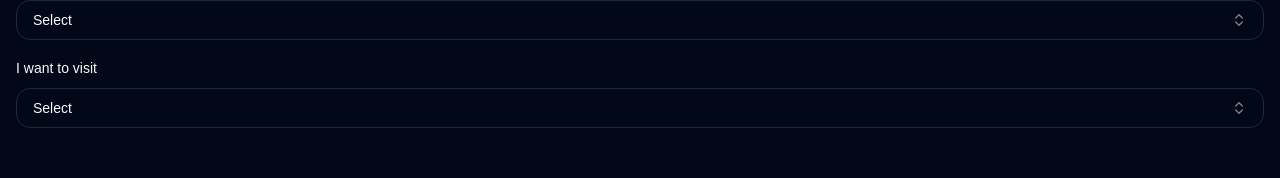
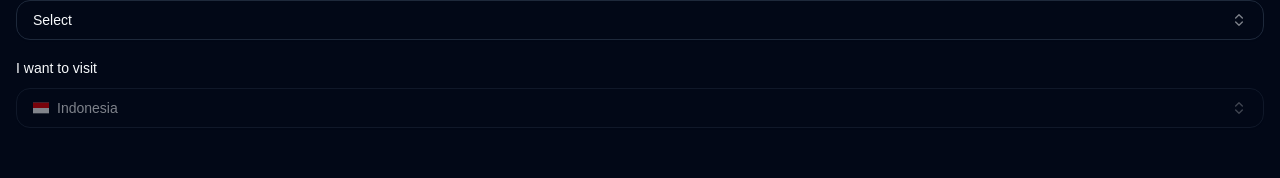
Before and after one commit to michaelpautov/visa-check, a Next.js app: page /en/visa-application in a window 1280 px wide. Shown: the part 188-366 px from the top of the page. Built offline with nearby package versions, Linux system fonts and the light colour scheme.

Commit message:
Set default country to Indonesia and add disabled prop to country select

```diff
--- a/src/app/[locale]/visa-application/_components-steps/visa-trip-plan-step/index.tsx
+++ b/src/app/[locale]/visa-application/_components-steps/visa-trip-plan-step/index.tsx
@@ -3,10 +3,23 @@ import { useVisaStep } from '../../_providers/visa-step-provider';
 import { ControlledCountrySelect } from '@/components/form-controls/controlled-country-select';
 import { useTranslations } from 'next-intl';
 import { VisaStepContainer } from '../../_components/visa-step-container';
+import { useEffect } from 'react';
 
 export function VisaTripPlanStep() {
   const { forms: { passportCountry: form } } = useVisaStep();
   const t = useTranslations('components.passportCountryStep');
+
+  // Set Indonesia as default value for flyToCountry
+  useEffect(() => {
+    // Set Indonesia as the default value if not already set
+    if (!form.getValues().flyToCountry) {
+      form.setValue('flyToCountry', {
+        code: 'ID',
+        name: 'Indonesia',
+        native: 'Indonesia'
+      }, { shouldValidate: true, shouldDirty: true });
+    }
+  }, [form]);
 
   return (
     <VisaStepContainer>
@@ -20,6 +33,7 @@ export function VisaTripPlanStep() {
         label={t('visitCountry')}
         name="flyToCountry"
         control={form.control}
+        disabled={true}
       />
     </VisaStepContainer>
   );
--- a/src/components/form-controls/controlled-country-select.tsx
+++ b/src/components/form-controls/controlled-country-select.tsx
@@ -10,6 +10,7 @@ interface ControlledCountrySelectProps<T extends FieldValues> {
   searchPlaceholder?: string;
   label?: string;
   rules?: Record<string, unknown>;
+  disabled?: boolean;
 }
 
 export function ControlledCountrySelect<T extends FieldValues>({
@@ -18,7 +19,8 @@ export function ControlledCountrySelect<T extends FieldValues>({
   placeholder,
   searchPlaceholder,
   label,
-  rules
+  rules,
+  disabled = false
 }: ControlledCountrySelectProps<T>) {
   return (
     <Controller
@@ -32,6 +34,7 @@ export function ControlledCountrySelect<T extends FieldValues>({
             onChange={field.onChange}
             placeholder={placeholder}
             searchPlaceholder={searchPlaceholder}
+            disabled={disabled}
           />
         </FormControl>
       )}
```
